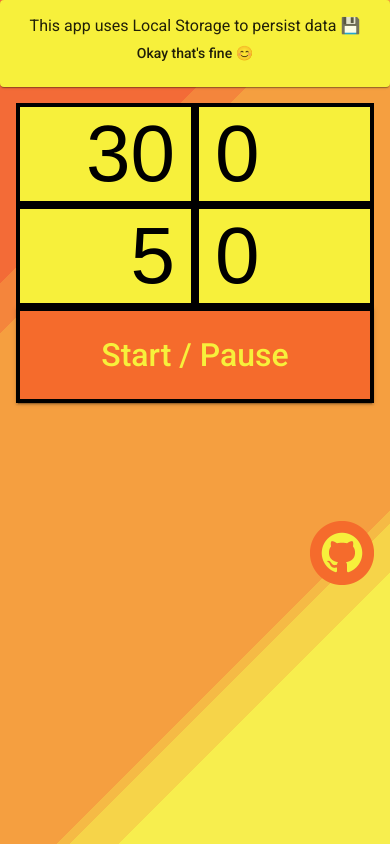
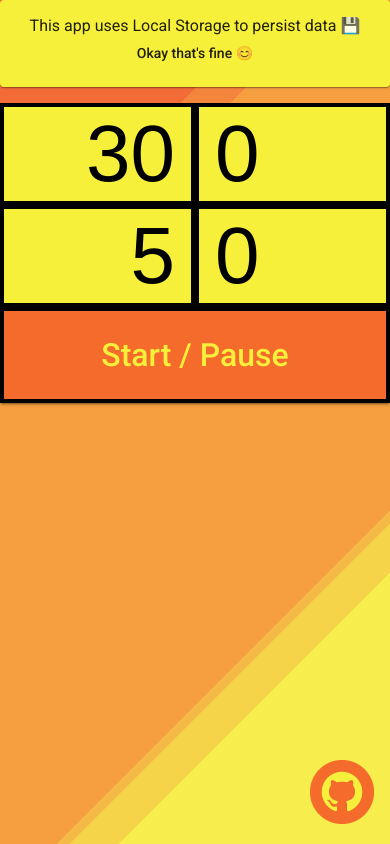
Before and after one commit to tgotwig/squat-timer, an Angular app: page / in a window 390 px wide. Built offline with nearby package versions, Linux system fonts and the light colour scheme.

Commit message:
Move from desktop-first to mobile-first

```diff
--- a/src/app/app.component.html
+++ b/src/app/app.component.html
@@ -23,7 +23,7 @@
 
     <button id="startAndPauseBtn" mat-raised-button (click)="run()">Start / Pause</button>
 
-    <div id="runStatus" [style.opacity]="running ? 1 : 0">
+    <div id="runStatus" *ngIf="running">
       <mat-spinner></mat-spinner>
       <p class="blink_me">Goal 👇</p>
       <p id="goalTime">{{goalTime}}</p>
--- a/src/app/app.component.scss
+++ b/src/app/app.component.scss
@@ -4,12 +4,12 @@
 
 main {
   display: grid;
-  grid-auto-columns: minmax(5rem, auto);
+  grid-auto-columns: minmax(4rem, auto);
   grid-template-areas:
-    "banner banner banner banner banner banner banner"
-    ". . . div1 runStatus runStatus runStatus"
-    ". . . div2 runStatus runStatus runStatus"
-    ". . . startAndPauseBtn . githubLink githubLink"
+    "div1"
+    "div2"
+    "startAndPauseBtn"
+    "runStatus"
 }
 
 #div1 {
@@ -26,7 +26,7 @@ main {
   grid-area: startAndPauseBtn;
   width: 100%;
   justify-self: center;
-  font-size: 4rem;
+  font-size: 2rem;
   background-color: #F56B2C;
   color: #F7F03B;
   border-radius: 0;
@@ -42,12 +42,12 @@ main {
   margin-top: 2rem;
   display: flex;
   flex-direction: column;
-  align-items: center;
+  align-items: left;
 }
 
 #goalTime {
   text-shadow: -1px 0 black, 0 1px black, 1px 0 black, 0 -1px black;
-  font-size: 3rem;
+  font-size: 2rem;
 }
 
 .mat-spinner {
@@ -65,7 +65,7 @@ p {
 input[type=number]::-webkit-inner-spin-button,
 input[type=number]::-webkit-outer-spin-button { -webkit-appearance: none; }
 input[type=number] {
-  font-size: 12rem;
+  font-size: 5rem;
   width: 50%;
   border: 4px solid;
   box-sizing: border-box;
@@ -87,9 +87,9 @@ a, img {
 }
 
 a {
-  grid-area: githubLink;
-  justify-self: center;
-  align-self: center;
+  position: fixed;
+  bottom: 1rem;
+  right: 1rem;
 }
 
 .mat-card {
@@ -109,7 +109,22 @@ a {
 button::-webkit-inner-spin-button,
 button::-webkit-outer-spin-button { -webkit-appearance: none; }
 
-@media screen and (max-width: 1100px) {
+// --------------------
+// min-width
+// --------------------
+
+@media screen and (min-width: 400px) {
+  main {
+    grid-auto-columns: minmax(4rem, auto);
+    grid-template-areas:
+      ". div1 div1 ."
+      ". div2 div2 ."
+      ". startAndPauseBtn startAndPauseBtn ."
+      ". runStatus . ."
+  }
+}
+
+@media screen and (min-width: 768px) {
   main {
     grid-auto-columns: minmax(4rem, auto);
     grid-template-areas:
@@ -117,40 +132,39 @@ button::-webkit-outer-spin-button { -webkit-appearance: none; }
       ". . div2 runStatus runStatus"
       ". . startAndPauseBtn githubLink githubLink"
   }
+  a {
+    justify-self: center;
+    align-self: center;
+  }
   input[type=number] {
     font-size: 11rem;
-  }
-  #runStatus {
-    font-size: 2rem;
   }
   #startAndPauseBtn {
     font-size: 1rem;
   }
+  #runStatus {
+    align-items: center;
+  }
+}
+
+@media screen and (min-width: 1100px) {
+  main {
+    grid-auto-columns: minmax(5rem, auto);
+    grid-template-areas:
+      ". . div1 runStatus runStatus"
+      ". . div2 runStatus runStatus"
+      ". . startAndPauseBtn githubLink githubLink"
+  }
+  input[type=number] {
+    font-size: 12rem;
+  }
+  #startAndPauseBtn {
+    font-size: 4rem;
+  }
   #goalTime {
-    font-size: 2rem;
+    font-size: 3rem;
   }
   #startAndPauseBtn {
     font-size: 5rem;
   }
 }
-
-@media screen and (max-width: 768px) {
-  main {
-    grid-auto-columns: minmax(1rem, auto);
-    grid-template-areas:
-      ". div1 div1 ."
-      ". div2 div2 ."
-      ". startAndPauseBtn startAndPauseBtn ."
-      ". runStatus githubLink ."
-  }
-  a {
-    justify-self: end;
-    align-self: flex-end;
-  }
-  input[type=number] {
-    font-size: 5rem;
-  }
-  #startAndPauseBtn {
-    font-size: 2rem;
-  }
-}
```
